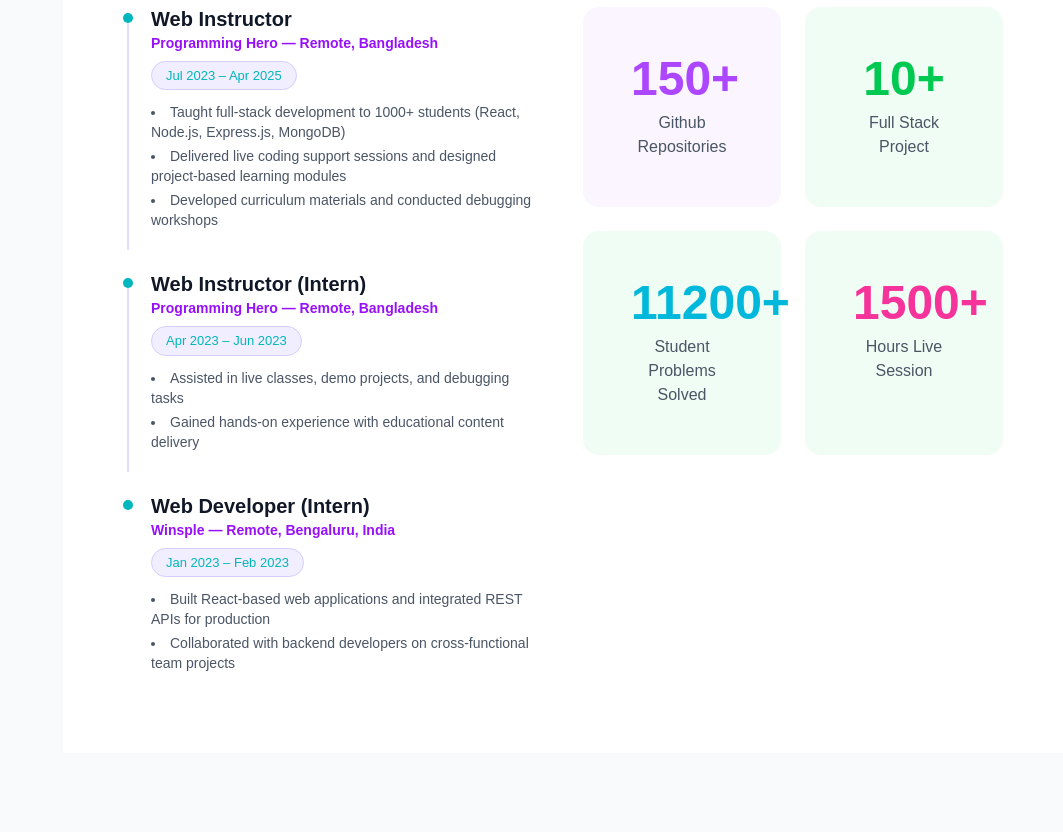
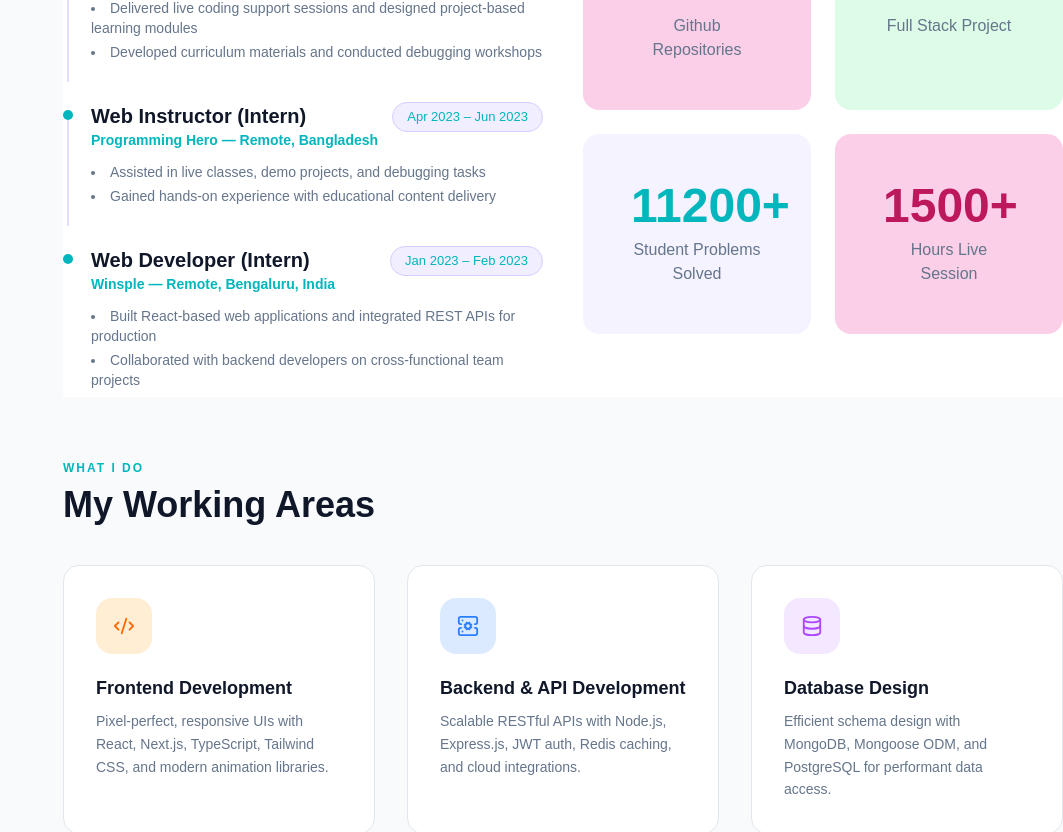
Before and after one commit to ismailjosim/portfolio-v2.0, a Next.js app: page / in a window 1280 px wide. Shown: the part 3333-4165 px from the top of the page, without its empty margins (217-1280 px from the left). Built offline with nearby package versions, Linux system fonts and the light colour scheme.

Commit message:
feat: add new theme variables and refactor Experience and Working Areas sections for improved styling and structure

```diff
--- a/src/app/globals.css
+++ b/src/app/globals.css
@@ -108,6 +108,16 @@
   --ring: hsl(239, 84%, 67%);
 
   --destructive: hsl(353, 87%, 56%);
+
+  --badge-frontend-bg: hsl(214, 52%, 25%);
+  --badge-frontend-color: hsl(212, 96%, 78%);
+  --badge-backend-bg: hsl(144, 61%, 20%);
+  --badge-backend-color: hsl(142, 77%, 73%);
+  --badge-tools-bg: hsl(13, 81%, 15%);
+  --badge-tools-color: hsl(31, 97%, 72%);
+  --badge-career-bg: hsl(336, 84%, 17%);
+  --badge-career-color: hsl(327, 87%, 82%);
+  --tech-bg: hsl(217, 33%, 17%);
 }
 
 /* ===================================== */
--- a/src/components/sections/ExperienceSection.tsx
+++ b/src/components/sections/ExperienceSection.tsx
@@ -44,56 +44,49 @@ const stats = [
 	{
 		value: '3+',
 		label: 'Years Experience',
-		color: 'text-orange-500',
-		bg: 'bg-orange-50',
+		colorVar: '--badge-tools-color',
+		bgVar: '--badge-tools-bg',
 	},
 	{
 		value: '2000+',
 		label: 'Students Mentor',
-		color: 'text-blue-500',
-		bg: 'bg-blue-50',
+		colorVar: '--badge-frontend-color',
+		bgVar: '--badge-frontend-bg',
 	},
 	{
 		value: '150+',
 		label: 'Github Repositories',
-		color: 'text-purple-500',
-		bg: 'bg-purple-50',
+		colorVar: '--badge-career-color',
+		bgVar: '--badge-career-bg',
 	},
 	{
 		value: '10+',
 		label: 'Full Stack Project',
-		color: 'text-green-500',
-		bg: 'bg-green-50',
+		colorVar: '--badge-backend-color',
+		bgVar: '--badge-backend-bg',
 	},
 	{
 		value: '11200+',
 		label: 'Student Problems Solved',
-		color: 'text-cyan-500',
-		bg: 'bg-green-50',
+		colorVar: '--accent',
+		bgVar: '--tech-bg',
 	},
 	{
 		value: '1500+',
 		label: 'Hours Live Session',
-		color: 'text-pink-500',
-		bg: 'bg-green-50',
+		colorVar: '--badge-career-color',
+		bgVar: '--badge-career-bg',
 	},
 ]
 
 export default function ExperienceSection() {
 	return (
-		<section
-			id='experience'
-			className='bg-card'
-			style={{ padding: '80px 60px' }}
-		>
-			<div
-				className='container mx-auto flex justify-center items-center'
-				style={{ minHeight: '100vh' }}
-			>
+		<section id='experience' className='bg-card'>
+			<div className='container mx-auto flex justify-center items-center h-screen'>
 				<div className='w-full'>
 					<FadeUp>
 						<p className='section-label'>My journey</p>
-						<h2 className='text-4xl font-bold text-gray-900 mb-10'>
+						<h2 className='text-4xl font-bold mb-10 text-foreground'>
 							Work Experience
 						</h2>
 					</FadeUp>
@@ -105,16 +98,16 @@ export default function ExperienceSection() {
 									<div key={exp.title} className='timeline-item'>
 										<div className='flex flex-wrap justify-between items-start gap-2 mb-2'>
 											<div>
-												<h3 className='text-xl font-bold text-gray-900'>
+												<h3 className='text-xl font-bold text-foreground'>
 													{exp.title}
 												</h3>
-												<p className='text-purple-600 font-semibold text-sm'>
+												<p className='font-semibold text-sm text-accent'>
 													{exp.company}
 												</p>
 											</div>
 											<span className='skill-pill'>{exp.period}</span>
 										</div>
-										<ul className='space-y-1 text-gray-600 text-sm mt-3 list-disc list-inside'>
+										<ul className='space-y-1 text-sm mt-3 list-disc list-inside text-muted-foreground'>
 											{exp.bullets.map((b) => (
 												<li key={b}>{b}</li>
 											))}
@@ -126,15 +119,21 @@ export default function ExperienceSection() {
 
 						<FadeUp delay={200}>
 							<div className='grid grid-cols-2 gap-6'>
-								{stats.map(({ value, label, color, bg }) => (
+								{stats.map(({ value, label, colorVar, bgVar }) => (
 									<div
 										key={label}
-										className={`text-center p-12 ${bg} rounded-2xl`}
+										className='text-center p-12 rounded-2xl'
+										style={{ background: `var(${bgVar})` }}
 									>
-										<div className={`text-5xl font-black ${color} mb-2`}>
+										<div
+											className='text-5xl font-black mb-2'
+											style={{ color: `var(${colorVar})` }}
+										>
 											{value}
 										</div>
-										<div className='text-gray-600 font-medium'>{label}</div>
+										<div className='font-medium text-muted-foreground'>
+											{label}
+										</div>
 									</div>
 								))}
 							</div>
--- a/src/components/sections/WorkingAreasSection.tsx
+++ b/src/components/sections/WorkingAreasSection.tsx
@@ -1,45 +1,57 @@
+'use client'
+
 import FadeUp from '../ui/FadeUp'
+import { Code2, ServerCog, Database, Layers, Users, Rocket } from 'lucide-react'
+import type { LucideIcon } from 'lucide-react'
 
-const areas = [
+interface WorkArea {
+	Icon: LucideIcon
+	iconColor: string
+	iconBg: string
+	title: string
+	desc: string
+}
+
+const areas: WorkArea[] = [
 	{
-		icon: 'fa fa-code',
+		Icon: Code2,
 		iconColor: 'text-orange-500',
-		iconBg: 'bg-orange-100',
+		iconBg: 'bg-orange-100 dark:bg-orange-500/20',
 		title: 'Frontend Development',
 		desc: 'Pixel-perfect, responsive UIs with React, Next.js, TypeScript, Tailwind CSS, and modern animation libraries.',
 	},
 	{
-		icon: 'fa-brands fa-dev',
+		Icon: ServerCog,
 		iconColor: 'text-blue-500',
-		iconBg: 'bg-blue-100',
+		iconBg: 'bg-blue-100 dark:bg-blue-500/20',
 		title: 'Backend & API Development',
 		desc: 'Scalable RESTful APIs with Node.js, Express.js, JWT auth, Redis caching, and cloud integrations.',
 	},
 	{
-		icon: 'fa-brands fa-mdb',
+		Icon: Database,
 		iconColor: 'text-purple-500',
-		iconBg: 'bg-purple-100',
+		iconBg: 'bg-purple-100 dark:bg-purple-500/20',
 		title: 'Database Design',
 		desc: 'Efficient schema design with MongoDB, Mongoose ODM, and PostgreSQL for performant data access.',
 	},
 	{
-		icon: 'fa-brands fa-themeco',
+		Icon: Layers,
 		iconColor: 'text-pink-500',
-		iconBg: 'bg-pink-100',
+		iconBg: 'bg-pink-100 dark:bg-pink-500/20',
 		title: 'Full Stack MERN Apps',
 		desc: 'End-to-end application development with auth, payments (Stripe/SSLCommerz), real-time features, and deployment.',
 	},
 	{
-		icon: 'fa-solid fa-people-pulling',
+		Icon: Users,
 		iconColor: 'text-yellow-500',
-		iconBg: 'bg-yellow-100',
+		iconBg: 'bg-yellow-100 dark:bg-yellow-500/20',
 		title: 'Web Mentoring',
 		desc: '1-on-1 or group mentoring for aspiring developers on React, Node.js, JavaScript, and career guidance.',
 	},
 	{
-		icon: 'fa-brands fa-docker',
+		Icon: Rocket,
 		iconColor: 'text-green-500',
-		iconBg: 'bg-green-100',
+		iconBg: 'bg-green-100 dark:bg-green-500/20',
 		title: 'Deployment & DevOps',
 		desc: 'Production-ready deployments on Vercel, Netlify, and Firebase with CI/CD and performance optimization.',
 	},
@@ -49,37 +61,43 @@ export default function WorkingAreasSection() {
 	return (
 		<section
 			id='workings'
-			className='container mx-auto flex justify-center items-center'
-			style={{ padding: '80px 60px', minHeight: '100vh' }}
+			className='container mx-auto flex justify-center items-center h-screen'
 		>
 			<div className='w-full'>
 				<FadeUp>
 					<p className='section-label'>What I do</p>
-					<h2 className='text-4xl font-bold text-gray-900 mb-10'>
+					<h2 className='text-4xl font-bold text-foreground mb-10'>
 						My Working Areas
 					</h2>
 				</FadeUp>
 
 				<div className='grid sm:grid-cols-2 lg:grid-cols-3 gap-8'>
-					{areas.map((area, i) => (
-						<FadeUp key={area.title} delay={i * 80}>
-							<div className='p-8 rounded-2xl bg-card hover:shadow-xl transition-shadow group cursor-pointer border hover:border-orange-100 h-full'>
+					{areas.map((area, i) => {
+						const { Icon, iconColor, iconBg, title, desc } = area
+						return (
+							<FadeUp key={title} delay={i * 80}>
+								<div className='group p-8 rounded-2xl h-full cursor-pointer bg-card border border-border hover:border-accent hover:shadow-xl hover:-translate-y-1 transition-all duration-300'>
+									{/* Icon box */}
 									<div
-									className={`w-14 h-14 rounded-2xl ${area.iconBg} flex items-center justify-center mb-5 group-hover:bg-orange-500 transition-colors`}
+										className={`w-14 h-14 rounded-2xl flex items-center justify-center mb-5 transition-colors duration-300 ${iconBg} group-hover:bg-accent`}
 									>
-									<i
-										className={`${area.icon} ${area.iconColor} text-xl group-hover:text-white transition-colors`}
+										<Icon
+											size={22}
+											className={`transition-colors duration-300 ${iconColor} group-hover:text-white`}
 										/>
 									</div>
-								<h3 className='text-lg font-bold mb-2 text-gray-900'>
-									{area.title}
+
+									{/* Text */}
+									<h3 className='text-lg font-bold mb-2 text-foreground'>
+										{title}
 									</h3>
-								<p className='text-gray-500 text-sm leading-relaxed'>
-									{area.desc}
+									<p className='text-sm leading-relaxed text-muted-foreground'>
+										{desc}
 									</p>
 								</div>
 							</FadeUp>
-					))}
+						)
+					})}
 				</div>
 			</div>
 		</section>
```
Lines whose indentation alone changed are shown as unchanged.
